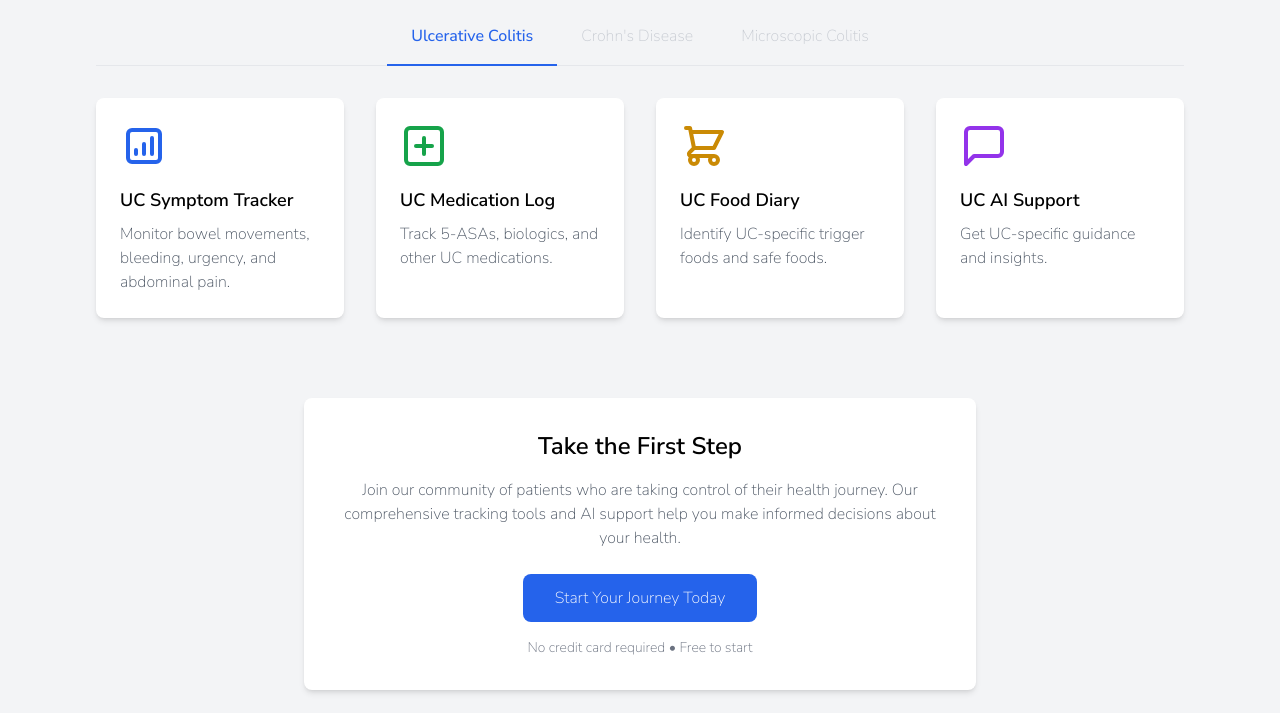
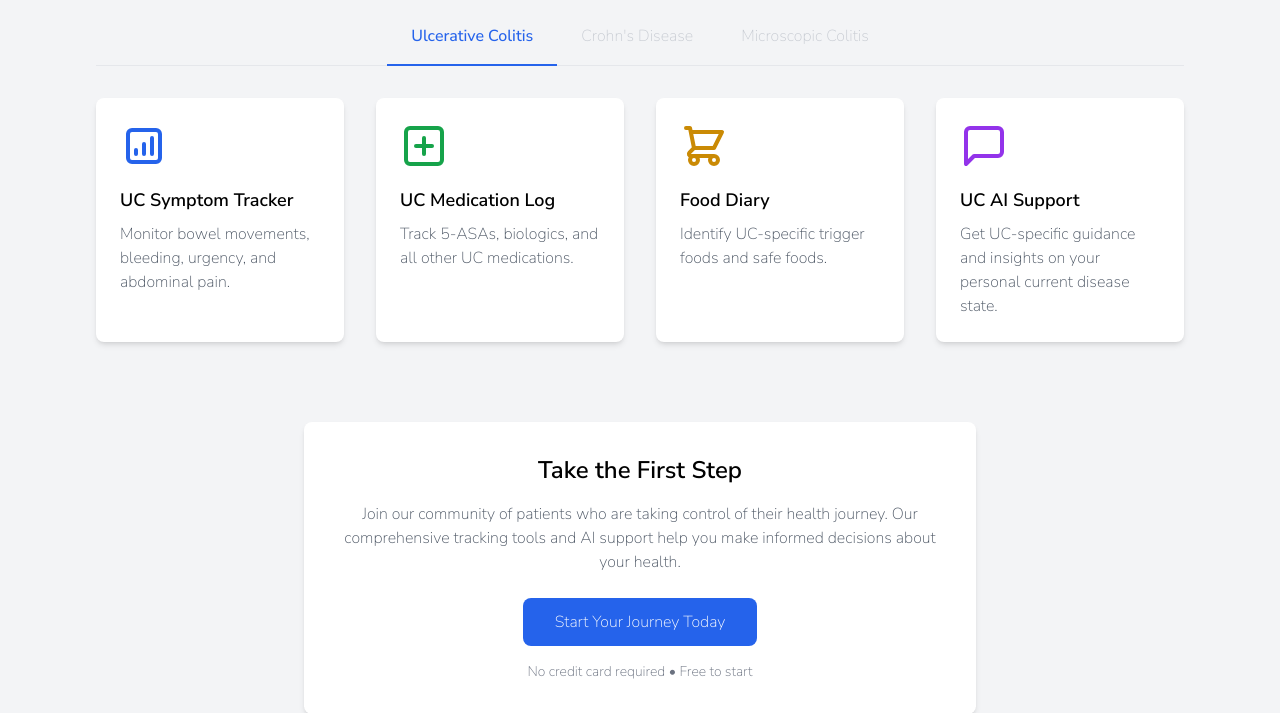
Before and after one commit to GuyMitchy/UC-Expert-Patient, a Django app: template home/templates/home/home.html in a window 1280 px wide. Shown: the part 564-1277 px from the top of the page. Run offline with Django 5.2, Linux system fonts and the light colour scheme; the template is opened without the code that fills it, so the values that code supplies are empty; some libraries are stand-ins or nearby versions.

Commit message:
Update text on landing page

```diff
--- a/home/templates/home/home.html
+++ b/home/templates/home/home.html
@@ -341,7 +341,7 @@
                                 <line x1="12" y1="8" x2="12" y2="16"></line>
                             </svg>
                             <h3 class="text-lg font-semibold mb-2">UC Medication Log</h3>
-                            <p class="text-gray-600">Track 5-ASAs, biologics, and other UC medications.</p>
+                            <p class="text-gray-600">Track 5-ASAs, biologics, and all other UC medications.</p>
                         </div>
 
                         <!-- Food Diary -->
@@ -351,7 +351,7 @@
                                 <path stroke-linecap="round" stroke-linejoin="round" stroke-width="2"
                                     d="M3 3h2l.4 2M7 13h10l4-8H5.4M7 13L5.4 5M7 13l-2.293 2.293c-.63.63-.184 1.707.707 1.707H17m0 0a2 2 0 100 4 2 2 0 000-4zm-8 2a2 2 0 11-4 0 2 2 0 014 0z" />
                             </svg>
-                            <h3 class="text-lg font-semibold mb-2">UC Food Diary</h3>
+                            <h3 class="text-lg font-semibold mb-2">Food Diary</h3>
                             <p class="text-gray-600">Identify UC-specific trigger foods and safe foods.</p>
                         </div>
 
@@ -363,7 +363,7 @@
                                 <path d="M21 15a2 2 0 0 1-2 2H7l-4 4V5a2 2 0 0 1 2-2h14a2 2 0 0 1 2 2z"></path>
                             </svg>
                             <h3 class="text-lg font-semibold mb-2">UC AI Support</h3>
-                            <p class="text-gray-600">Get UC-specific guidance and insights.</p>
+                            <p class="text-gray-600">Get UC-specific guidance and insights on your personal current disease state.</p>
                         </div>
                     </div>
                 </div>
```
Also changed, not shown: README.md.
